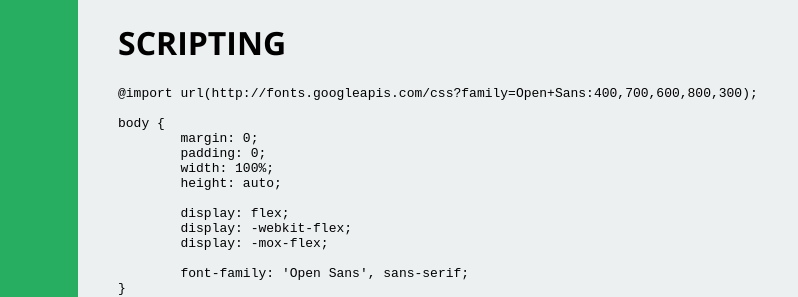
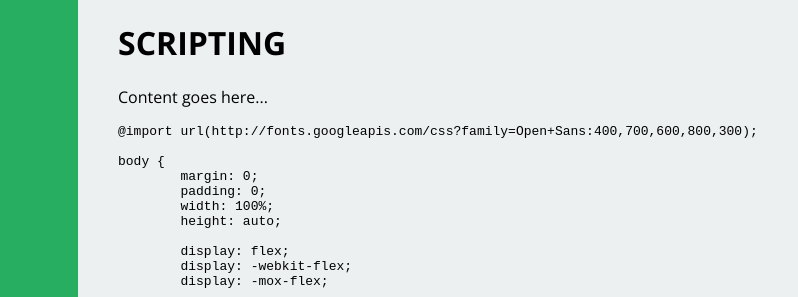
Before and after one commit to Craytor/book-docs, a plain HTML site: page index.html in a window 1280 px wide. Shown: the top 297 px of the page, 222-1020 px from the left. Drawn offline with nearby package versions, Linux system fonts and the light colour scheme; a small style sheet from the web is missing.

Commit message:
Added content stuff

```diff
--- a/index.html
+++ b/index.html
@@ -50,6 +50,7 @@
 			<header>
 				<h1>Scripting</h1>
 			</header>
+			<p>Content goes here...<p>
 			<pre><code class="language-css">@import url(http://fonts.googleapis.com/css?family=Open+Sans:400,700,600,800,300);
 
 body {
```
